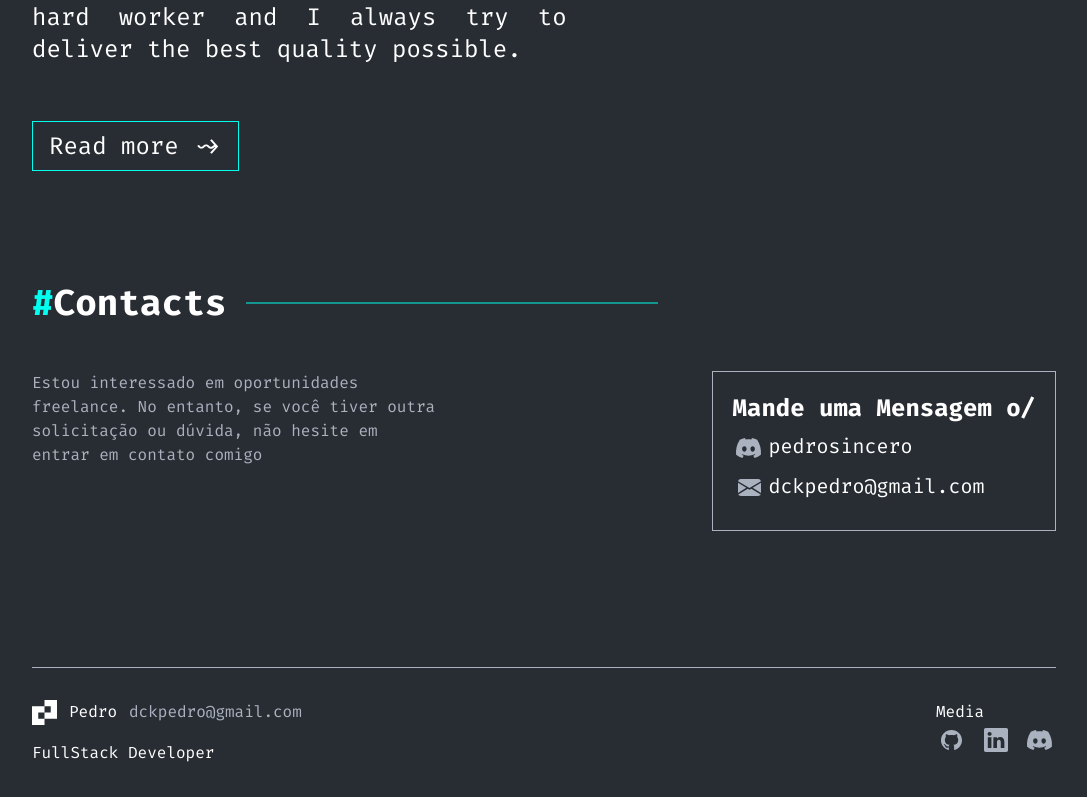
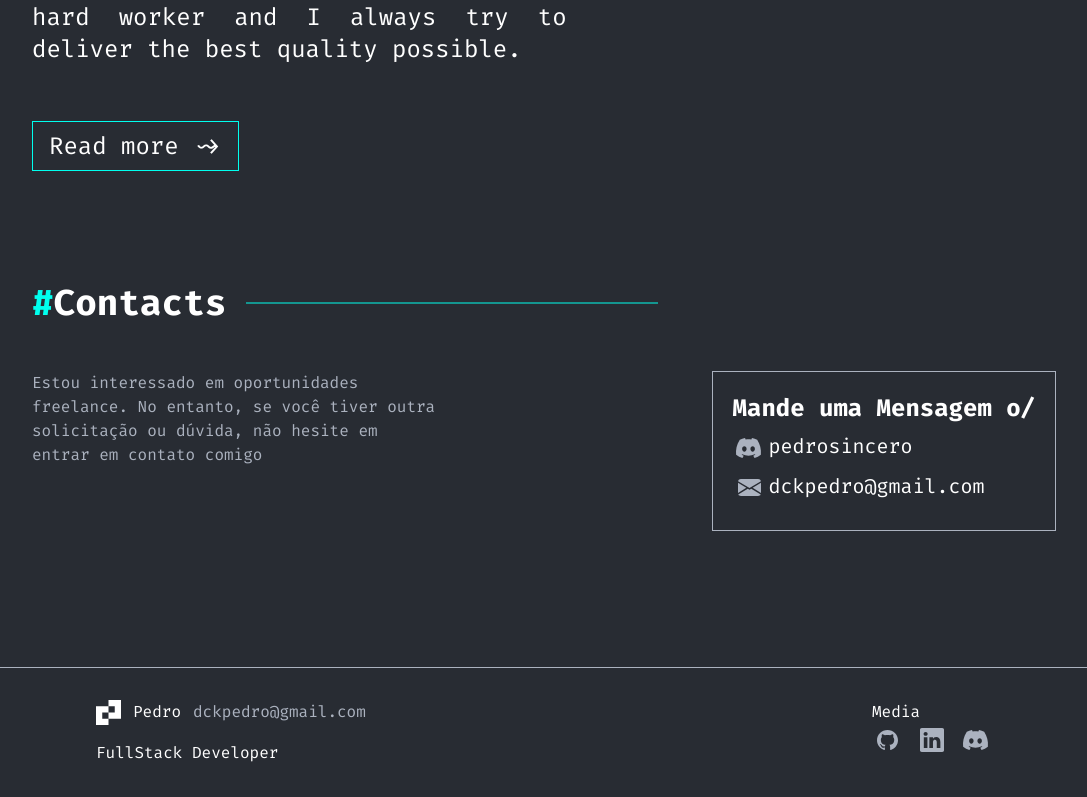
Before and after one commit to PedroSincero/Portfolio, a React (Vite) app: page / in a window 1280 px wide. Shown: the part 3055-3852 px from the top of the page, without its empty margins (96-1183 px from the left). Built offline with nearby package versions, Linux system fonts and the light colour scheme.

Commit message:
terminando o footer

```diff
--- a/src/App.jsx
+++ b/src/App.jsx
@@ -20,8 +20,8 @@ export default function App() {
           <AboutMe />
           <Contacts />
         </div>
+      </div>
         <Footer />
-    </div>
     </>
   )
 }
--- a/src/components/Footer/index.jsx
+++ b/src/components/Footer/index.jsx
@@ -6,7 +6,7 @@ import Discord from '../../assets/Discord.svg'
 export default function Footer() {
   return (
     <div className=" border-t border-secondary">
-      <div className="flex justify-between py-8">
+      <div className="flex justify-between py-8  mx-48 min-[2000px]:mx-64">
         <div className="flex flex-col gap-4">
           <div className="flex gap-3">
             <LogoDefault />
```
Lines whose indentation alone changed are shown as unchanged.
